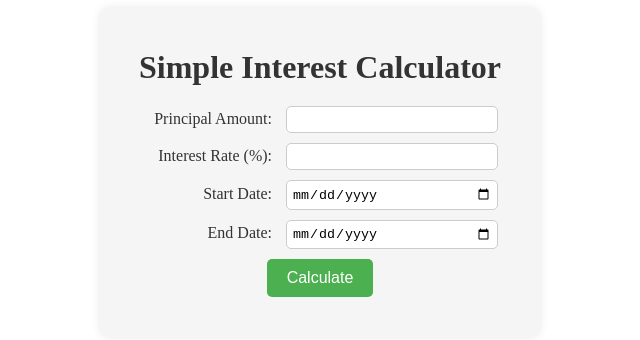
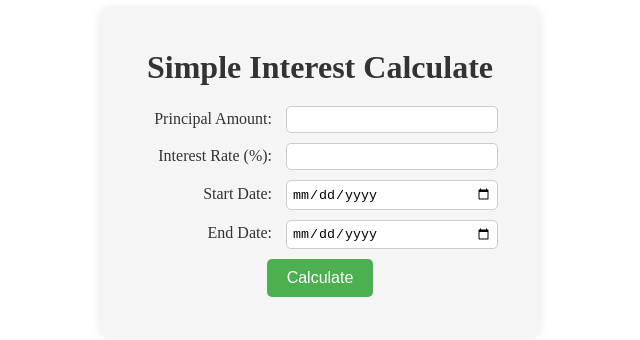
Before and after one commit to Narendra-Sivangula/Simple-Pizza-Website.github.io, a plain HTML site: page index.html in a window 1280 px wide. Shown: the whole page, without its empty margins (320-960 px from the left). Drawn offline with Linux system fonts and the light colour scheme.

Commit message:
Update index.html

```diff
--- a/index.html
+++ b/index.html
@@ -6,7 +6,7 @@
 </head>
 <body>
     <div class="container">
-        <h1>Simple Interest Calculator</h1>
+        <h1>Simple Interest Calculate</h1>
         <form id="interestForm">
             <label for="principal">Principal Amount:</label>
             <input type="number" id="principal" min="0"required/><br>
```
